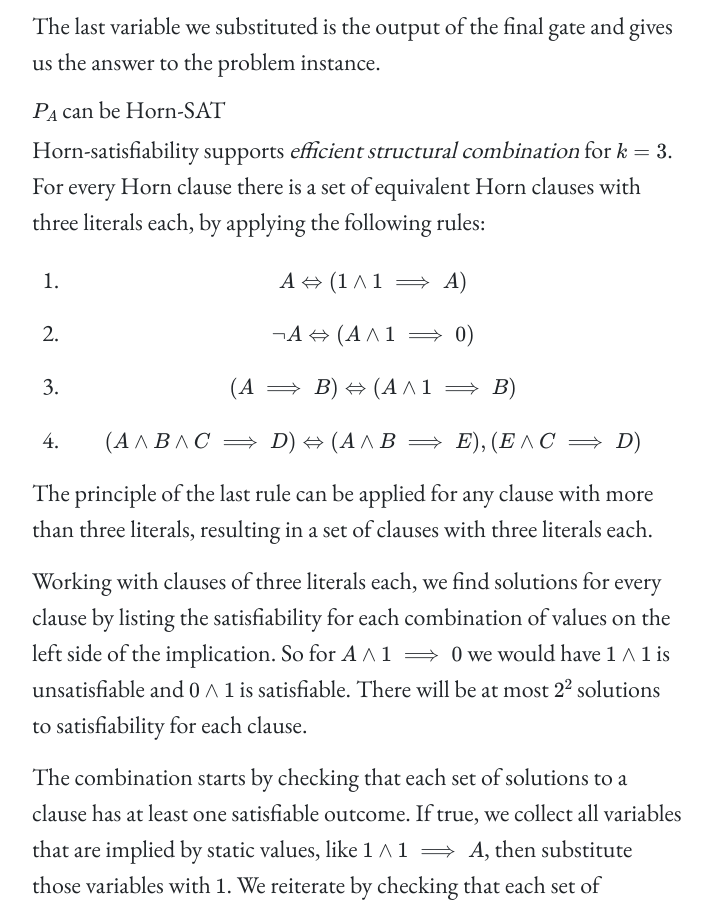
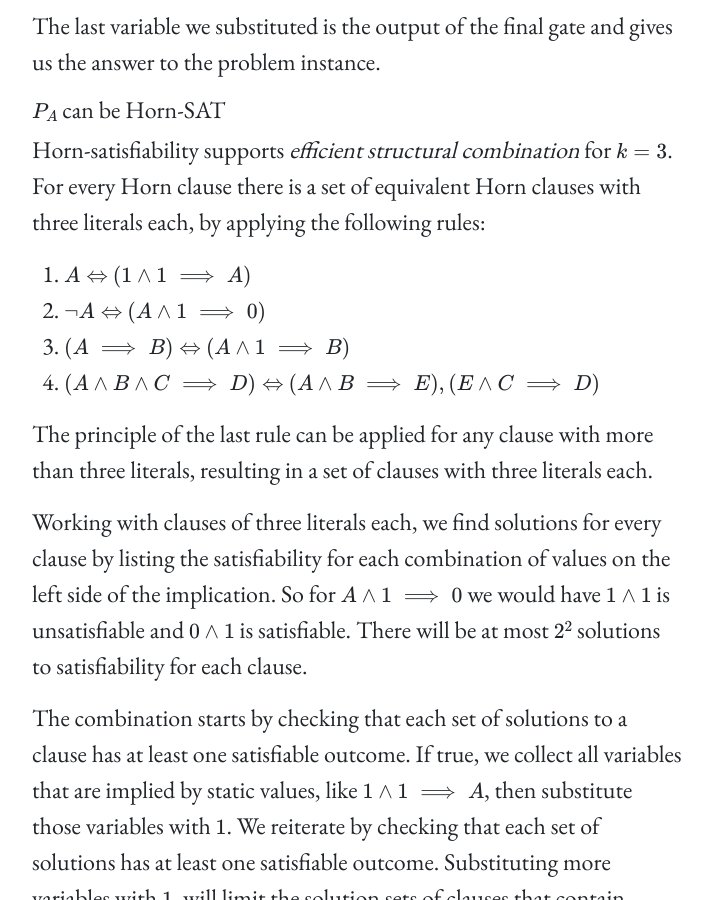
Before and after one commit to patrickschaffrath/patrickschaffrath.github.io, a Jekyll site: the page built from papers/efficient_structural_combination.md, in a window 1280 px wide and 900 px high, scrolled down 1966 px. Shown: the whole window, without its empty margins (283-995 px from the left). Built offline with Jekyll 4.4.1, drawn with Linux system fonts in a browser that asks for light colours; some web fonts are replaced; some of the changed text lies outside the part shown.

```diff
--- a/papers/efficient_structural_combination.md
+++ b/papers/efficient_structural_combination.md
@@ -34,10 +34,10 @@ The last variable we substituted is the output of the final gate and gives us th
 
 Horn-satisfiability supports *efficient structural combination* for $$k = 3$$. For every Horn clause there is a set of equivalent Horn clauses with three literals each, by applying the following rules:
 
-1. $$A \Leftrightarrow (1 \land 1 \implies A)$$
-2. $$\lnot A \Leftrightarrow (A \land 1 \implies 0)$$
-3. $$(A \implies B) \Leftrightarrow (A \land 1 \implies B)$$
-4. $$(A \land B \land C \implies D) \Leftrightarrow (A \land B \implies E), (E \land C \implies D)$$
+1. $$A \Leftrightarrow$$ $$(1 \land 1 \implies A)$$
+2. $$\lnot A \Leftrightarrow$$ $$(A \land 1 \implies 0)$$
+3. $$(A \implies B) \Leftrightarrow$$ $$(A \land 1 \implies B)$$
+4. $$(A \land B \land C \implies D) \Leftrightarrow$$ $$(A \land B \implies E), (E \land C \implies D)$$
 
 The principle of the last rule can be applied for any clause with more than three literals, resulting in a set of clauses with three literals each.
 
@@ -64,7 +64,7 @@ This should follow from the fact that every decision problem in *P* can be repre
 Supporting *efficient structural combination* as an inherent property of decision problems in *P*.
 We do not always have to go down to Boolean Circuit representations to get to that property.
 
-2SAT supports *efficient structural combination* for $$k = 2$$. We take the implicative normal form of each clause. For example $$A \lor B$$ would become $$\lnot A \implies B$$ and $$\lnot B \implies A$$, with solutions $$(A = 0 \land B = 1) \lor (A = 1 \land B = 0) \lor (A = 1 \land B = 1)$$.
+2SAT supports *efficient structural combination* for $$k = 2$$. We take the implicative normal form of each clause. For example $$A \lor B$$ would become $$\lnot A \implies B$$ and $$\lnot B \implies A$$, with solutions $$(A = 0 \land B = 1)\ \lor$$ $$(A = 1 \land B = 0)\ \lor$$ $$(A = 1 \land B = 1)$$.
 
 By transitively combining all implications, we can have two outcomes:
 
```
